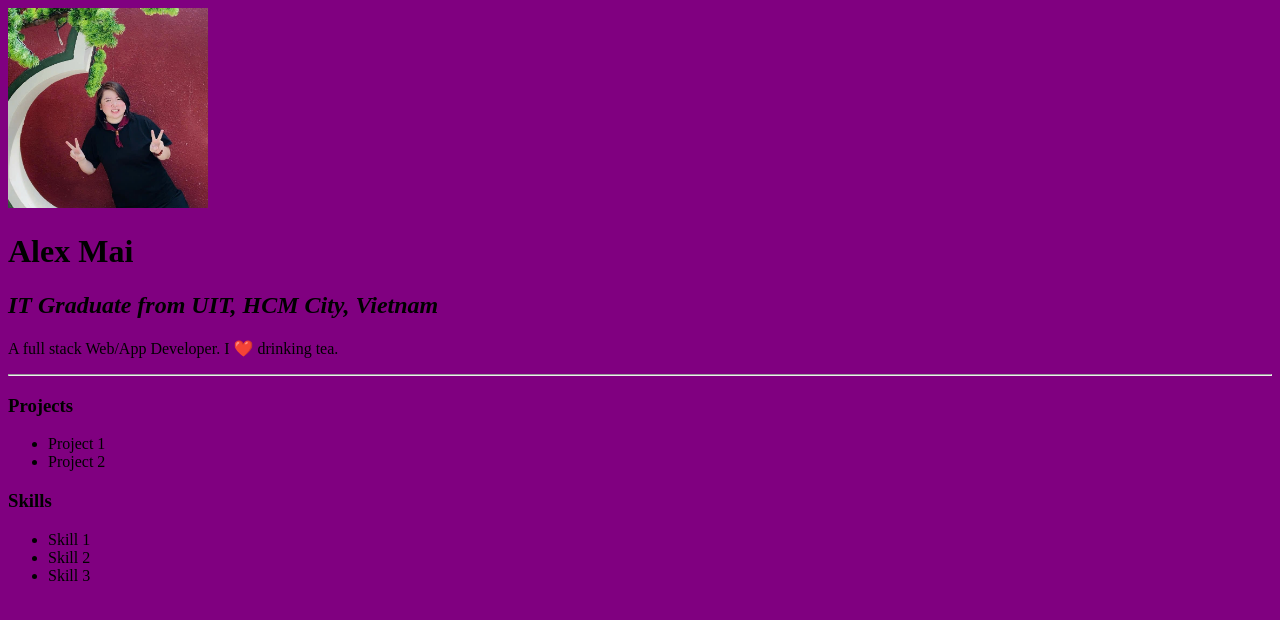
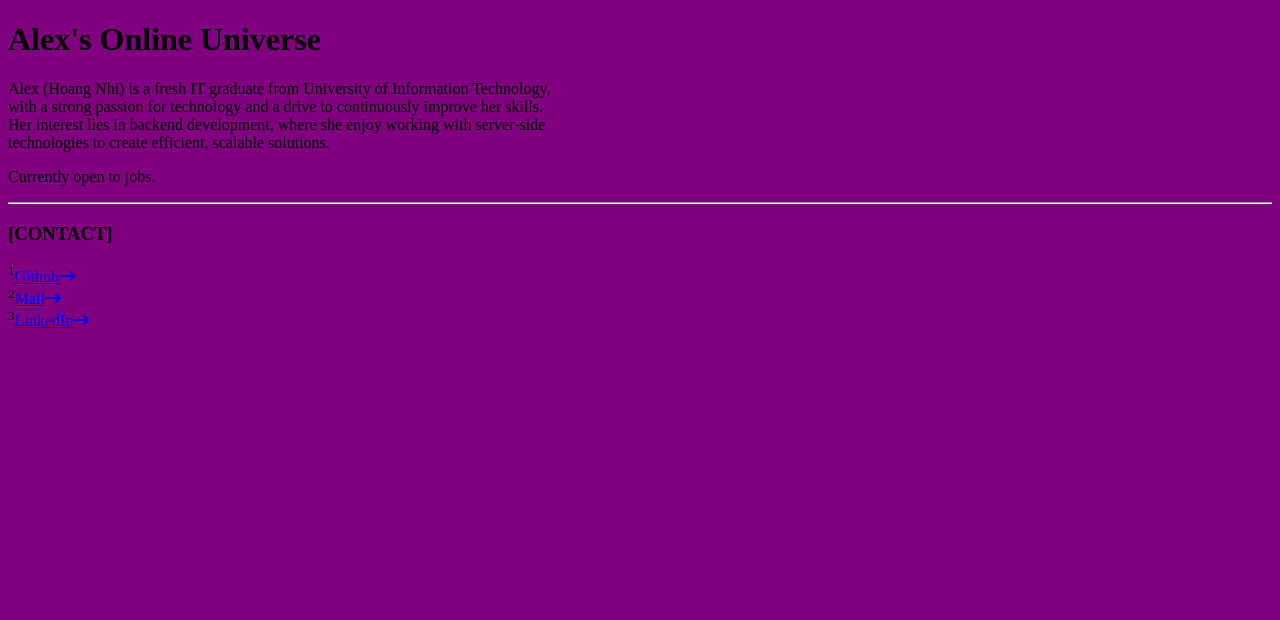
Before and after one commit to nhim-uit/my-personal-site, a Flask app: page / in a window 1280 px wide. Shown: the top 620 px of the page. Run offline with Flask 3, Linux system fonts and the light colour scheme.

Commit message:
Added real links

```diff
--- a/templates/index.html
+++ b/templates/index.html
@@ -3,31 +3,32 @@
 <head>
     <meta charset="UTF-8">
     <meta name="viewport" content="width=device-width, initial-scale=1">
-    <title>Welcome to Alex Mai's page</title>
+    <title>Alex Mai</title>
     <link rel="stylesheet" href="static/styles.css">
+    <link href="https://fonts.googleapis.com/css2?family=VT323&display=swap" rel="stylesheet">
+    <link href="https://fonts.googleapis.com/css2?family=Vollkorn:wght@400;700&display=swap" rel="stylesheet">
+     <link rel="stylesheet" href="https://cdnjs.cloudflare.com/ajax/libs/font-awesome/6.0.0-beta3/css/all.min.css">
 </head>
 <body>
+<div id="main">
     <div>
-        <img src="./static/alex.jpg" alt="profile-pic" width="200" height="200">
-        <h1>Alex Mai</h1>
-        <h2><em>IT Graduate from UIT, HCM City, Vietnam</em></h2>
-        <p>A full stack Web/App Developer. I ❤️ drinking tea.</p>
+        <h1>Alex's Online Universe</h1>
+        <p id="introduction">Alex (Hoang Nhi) is a fresh IT graduate from University of Information Technology,<br>
+            with a strong passion for technology and a drive to continuously improve her skills.<br>
+            Her interest lies in backend development, where she enjoy working with server-side <br>
+            technologies to create efficient, scalable solutions.
+        </p>
+        <p>Currently open to jobs.</p>
     </div>
-    <hr/>
+    <hr>
     <div>
-        <h3>Projects</h3>
-        <ul>
-            <li>Project 1</li>
-            <li>Project 2</li>
-        </ul>
+        <h3>[CONTACT]</h3>
+        <div>
+            <div class="content"><sup>1</sup><a href="https://github.com/nhim-uit">Github<i class="fa-solid fa-arrow-right-long"></i></a></div>
+            <div class="content"><sup>2</sup><a href="mailto:alex.cs1610@gmail.com">Mail<i class="fa-solid fa-arrow-right-long"></i></a></div>
+            <div class="content"><sup>3</sup><a href="https://linkedin.com/in/nhi-m">LinkedIn<i class="fa-solid fa-arrow-right-long"></i></a></div>
+        </div>
     </div>
-    <div>
-        <h3>Skills</h3>
-        <ul>
-            <li>Skill 1</li>
-            <li>Skill 2</li>
-            <li>Skill 3</li>
-        </ul>
-    </div>
+</div>
 </body>
 </html>
```
